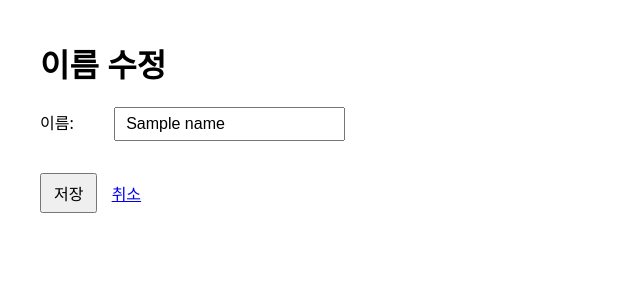
After one commit to i89624356-web/secret-friend, a Flask app: template templates/edit_name.html in a window 1280 px wide. The commit adds this page. Shown: the top 300 px of the page, without its empty margins (0-640 px from the left). Run offline with Flask 3, Linux system fonts and the light colour scheme; the template is opened without the code that fills it: most values are stand-ins (such as "Sample title", 1, 10 or a date in 2020).

Commit message:
name edit page added

```diff
--- a/app.py
+++ b/app.py
@@ -50,8 +50,8 @@ def save_record(name, checks):
 
     record = {
         "name": name,
-        "checks": checks,  # 문자열 1개 저장됨
-        "time": datetime.now(KST).strftime("%Y-%m-%d %H:%M:%S")
+        "checks": checks,  # 문자열 또는 리스트 저장
+        "time": datetime.now(KST).strftime("%Y-%m-%d %H:%M:%S"),
     }
 
     records.append(record)
@@ -72,7 +72,7 @@ def index():
 @app.route("/result", methods=["POST"])
 def result():
     name = request.form.get("name")
-    checks = request.form.getlist("checks")   # 여러 개 받기
+    checks = request.form.getlist("checks")  # 여러 개 받기
 
     save_record(name, checks)
 
@@ -86,7 +86,7 @@ def result():
 def admin_page():
     data = load_records()
 
-    # 전체 기록
+    # 전체 기록 (정렬 없이 원본 순서)
     records = data
 
     # 마지막 5개 기록 (최신순)
@@ -96,7 +96,10 @@ def admin_page():
 
 
 # ======================
-# 관리자 전체 표 페이지
+# 관리자 전체 표 페이지 (/admin/summary)
+#   - sort=1 → 이름순
+#   - sort=0 → 저장된 순서
+#   - 각 record에 원본 인덱스(_idx) 부여
 # ======================
 @app.route("/admin/summary")
 def admin_summary():
@@ -105,17 +108,51 @@ def admin_summary():
     # sort 파라미터: 1이면 이름순
     sort_mode = (request.args.get("sort") or "0") == "1"
 
-    # 원본 인덱스(_idx)를 붙여서 리스트 생성
+    # 원본 인덱스(_idx)를 들고 있는 리스트로 변환
     records = [
         {**r, "_idx": i}
         for i, r in enumerate(all_records)
     ]
 
-    # sort_mode일 때 화면 표시 순서만 이름순 정렬
     if sort_mode:
+        # 이름 기준으로 정렬 (표시 순서만 바뀜, _idx는 그대로 유지)
         records.sort(key=lambda r: r.get("name", ""))
 
     return render_template("summary.html", records=records, missions=MISSIONS, sort=sort_mode)
+
+
+# ======================
+# 이름 수정 페이지 (/admin/edit/<idx>)
+#   - GET : 수정 페이지 표시
+#   - POST: 이름 저장 후 /admin/summary로 리다이렉트
+# ======================
+@app.route("/admin/edit/<int:idx>", methods=["GET", "POST"])
+def edit_page(idx):
+    records = load_records()
+
+    if idx < 0 or idx >= len(records):
+        abort(404)
+
+    if request.method == "POST":
+        new_name = (request.form.get("name") or "").strip()
+        sort_mode = request.form.get("sort", "0")
+
+        if new_name:
+            records[idx]["name"] = new_name
+            save_records(records)
+
+        return redirect(url_for("admin_summary", sort=sort_mode))
+
+    # GET 요청 → 현재 이름을 들고 수정 페이지 렌더링
+    current_name = records[idx].get("name", "")
+    sort_mode = request.args.get("sort", "0")
+
+    return render_template(
+        "edit_name.html",
+        name=current_name,
+        idx=idx,
+        sort=sort_mode,
+    )
 
 
 # ======================
@@ -125,61 +162,37 @@ def admin_summary():
 def delete(idx):
     records = load_records()
 
+    # 인덱스 범위 체크
     if idx < 0 or idx >= len(records):
         abort(404)
 
+    # 해당 기록 삭제
     records.pop(idx)
     save_records(records)
 
+    # 어디에서 삭제 요청이 왔는지 확인
     source = request.form.get("source")
 
+    # 1) 이름 검색 페이지에서 삭제한 경우
     if source == "search":
         name = (request.form.get("name") or "").strip()
         if name:
             return redirect(url_for("admin_search", name=name))
 
+    # 2) 날짜 검색 페이지에서 삭제한 경우
     if source == "date":
         date = (request.form.get("date") or "").strip()
         sort = request.form.get("sort", "0")
         if date:
             return redirect(url_for("admin_date_search", date=date, sort=sort))
 
+    # 3) 전체 요약(/admin/summary)에서 삭제한 경우
     if source == "summary":
         sort = request.form.get("sort", "0")
         return redirect(url_for("admin_summary", sort=sort))
 
+    # 4) 기본: 전체 요약 페이지로
     return redirect(url_for("admin_summary"))
-
-
-@app.route("/admin/edit_name/<int:idx>", methods=["POST"])
-def edit_name(idx):
-    records = load_records()
-
-    if idx < 0 or idx >= len(records):
-        abort(404)
-
-    new_name = (request.form.get("name") or "").strip()
-
-    if new_name:
-        records[idx]["name"] = new_name
-        save_records(records)
-
-    # 어디서 수정 요청이 왔는지
-    source = request.form.get("source")
-    sort = request.form.get("sort", "0")
-
-    # 1) 전체 요약 페이지에서 수정한 경우
-    if source == "summary":
-        return redirect(url_for("admin_summary", sort=sort))
-
-    # 2) 이름 검색 페이지에서 수정 기능을 나중에 붙일 수 있음 (예시)
-    if source == "search":
-        name_query = (request.form.get("query") or "").strip()
-        if name_query:
-            return redirect(url_for("admin_search", name=name_query))
-
-    # 기본값: 전체 요약 페이지로
-    return redirect(url_for("admin_summary", sort=sort))
 
 
 # ======================
@@ -207,7 +220,7 @@ def admin_search():
             if r.get("name", "").lower() == q_lower
         ]
 
-    return render_template("search.html", query=query, records=filtered, missions=MISSIONS)   # ← 추가
+    return render_template("search.html", query=query, records=filtered, missions=MISSIONS)
 
 
 # ======================
@@ -249,7 +262,7 @@ def admin_date_search():
         date_query=date_query,
         records=filtered,
         sort=sort_mode,
-        missions=MISSIONS,   # ← 추가
+        missions=MISSIONS,
     )
 
 
--- /dev/null
+++ b/templates/edit_name.html
@@ -0,0 +1,50 @@
+<!DOCTYPE html>
+<html lang="ko">
+
+<head>
+    <meta charset="UTF-8">
+    <title>이름 수정</title>
+    <style>
+        body {
+            font-family: system-ui, -apple-system, BlinkMacSystemFont, "Segoe UI", sans-serif;
+            margin: 40px;
+        }
+
+        label {
+            display: inline-block;
+            width: 70px;
+        }
+
+        input[type="text"] {
+            padding: 6px 10px;
+            font-size: 1rem;
+        }
+
+        button {
+            padding: 6px 12px;
+            font-size: 1rem;
+            margin-top: 10px;
+        }
+
+        a {
+            margin-left: 10px;
+        }
+    </style>
+</head>
+
+<body>
+
+    <h1>이름 수정</h1>
+
+    <form method="post">
+        <label>이름:</label>
+        <input type="text" name="name" value="{{ name }}" required>
+        <input type="hidden" name="sort" value="{{ sort }}">
+        <br><br>
+        <button type="submit">저장</button>
+        <a href="{{ url_for('admin_summary', sort=sort) }}">취소</a>
+    </form>
+
+</body>
+
+</html>
```
Also changed, not shown: templates/summary.html (+7 -12 lines).
